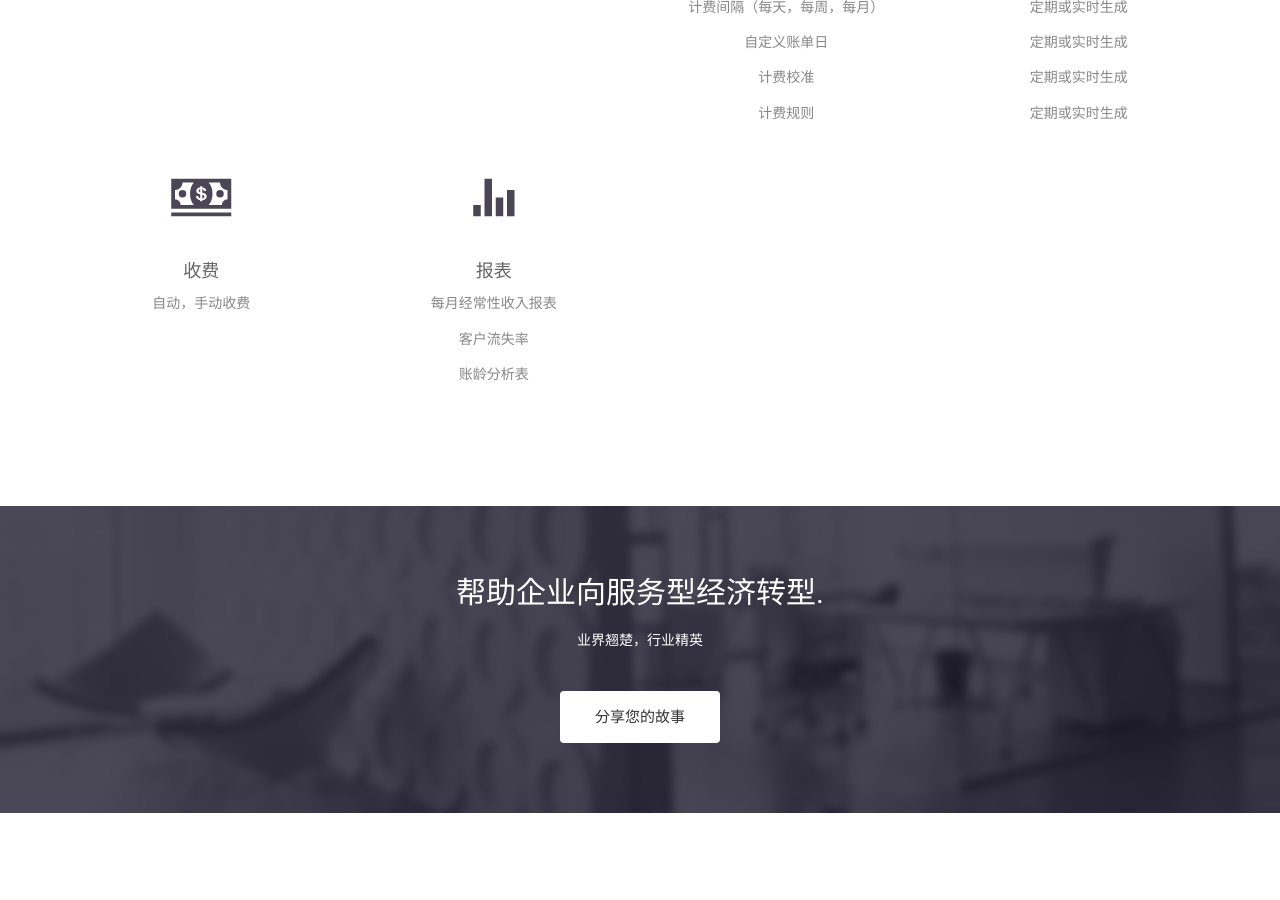
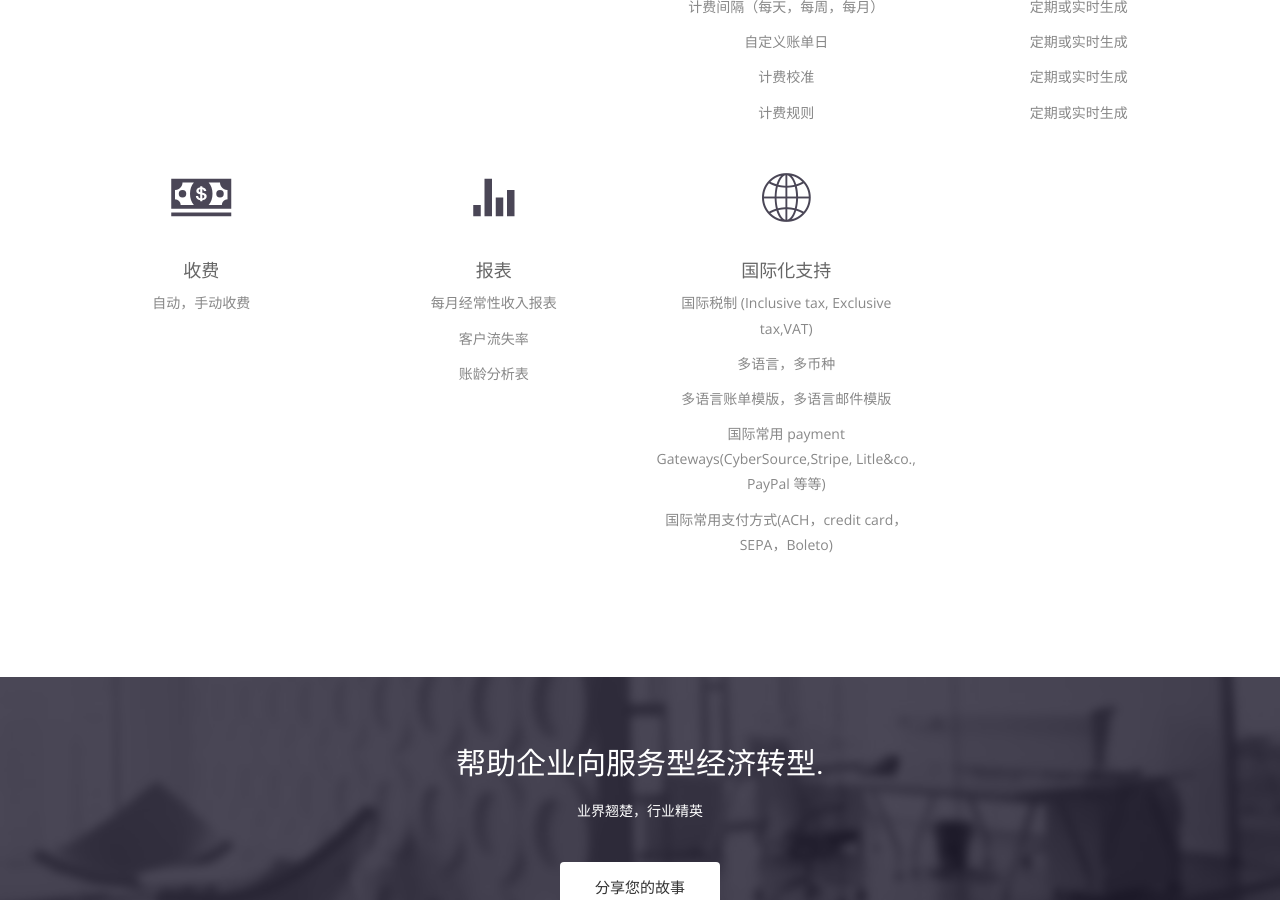
Before and after one commit to dreampivot/slipscloud.github.io, a Jekyll site: the page built from index.html, in a window 1280 px wide and 900 px high, scrolled down 2247 px. Built offline with Jekyll 4.4.1, drawn with Linux system fonts in a browser that asks for light colours; nearby versions of some CDN libraries; some web fonts are replaced.

Commit message:
update index

```diff
--- a/index.html
+++ b/index.html
@@ -135,6 +135,19 @@ permalink: /
           <p>账龄分析表 </p>
         </div>
       </div>
+
+      <div class="col-sm-6 col-md-3">
+        <div class="service-item">
+          <i class="icon ion-ios-world-outline"></i>
+          <h4>国际化支持</h4>
+          <p>国际税制 (Inclusive tax, Exclusive tax,VAT)</p>
+          <p>多语言，多币种</p>
+          <p>多语言账单模版，多语言邮件模版</p>
+          <p>国际常用 payment Gateways(CyberSource,Stripe, Litle&co., PayPal 等等)</p>
+          <p>国际常用支付方式(ACH，credit card，SEPA，Boleto)</p>
+        </div>
+      </div>
+
     </div>
   </div>
 </section>
```
